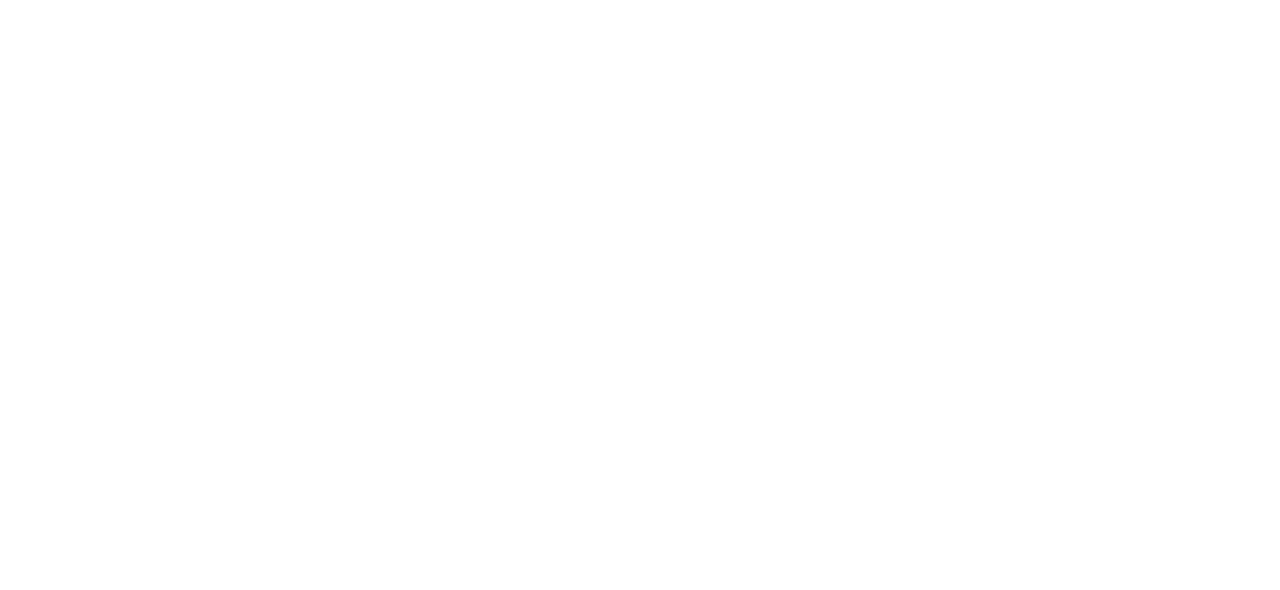
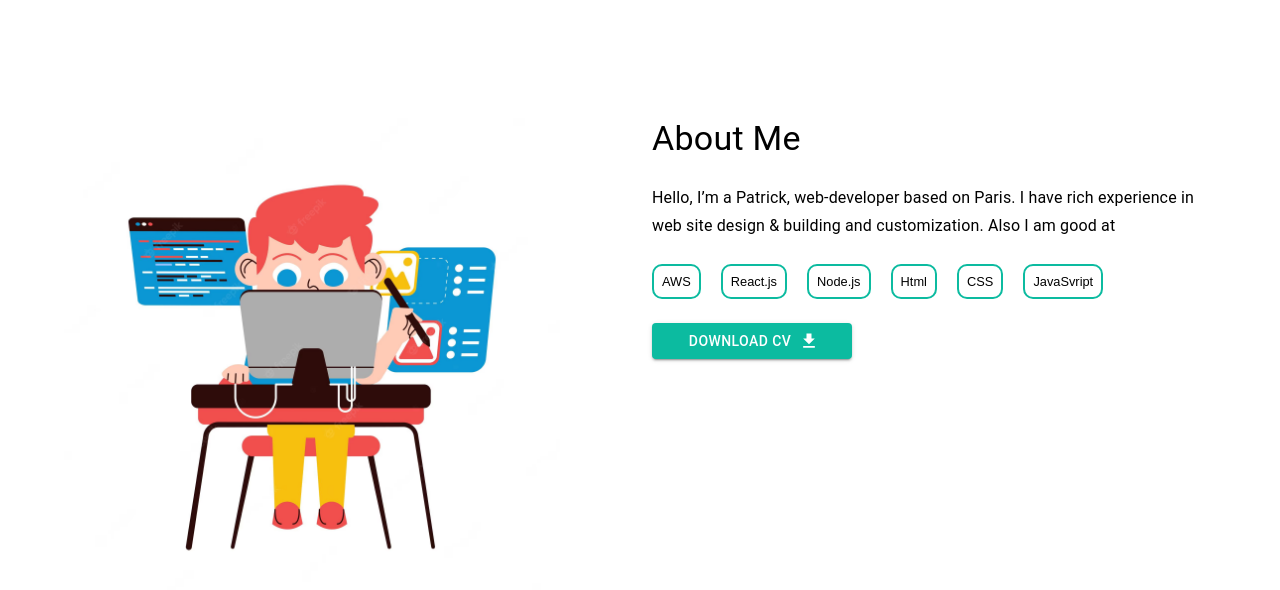
Before and after one commit to Sahillather002/Portfolio, a React (Create React App) app: page / in a window 1280 px wide. Shown: the top 590 px of the page. Built offline with nearby package versions, Linux system fonts and the light colour scheme.

Commit message:
about me section is added

```diff
--- a/package.json
+++ b/package.json
@@ -3,6 +3,10 @@
   "version": "0.1.0",
   "private": true,
   "dependencies": {
+    "@emotion/react": "^11.10.5",
+    "@emotion/styled": "^11.10.5",
+    "@mui/icons-material": "^5.11.0",
+    "@mui/material": "^5.11.8",
     "@testing-library/jest-dom": "^5.16.5",
     "@testing-library/react": "^13.4.0",
     "@testing-library/user-event": "^13.5.0",
--- a/src/App.js
+++ b/src/App.js
@@ -1,10 +1,11 @@
 import './App.css';
+import AboutMe from './components/AboutMe';
 
 function App() {
   return (
-    <div className="App">
-
-    </div>
+    <>
+    <AboutMe />
+    </>
   );
 }
 
--- /dev/null
+++ b/src/components/AboutMe.js
@@ -0,0 +1,71 @@
+import React from "react";
+import { Grid, Box, Container, Button, Typography } from "@mui/material";
+import boy from "../assets/boy-img.png";
+import DownloadIcon from "@mui/icons-material/Download";
+
+function AboutMe() {
+  const skills = ["AWS", "React.js", "Node.js", "Html", "CSS", "JavaSvript"];
+  return (
+    <>
+      <Box sx={{ height: "90vh", display: "flex", alignItems: "center" }}>
+        <Container>
+          <Grid
+            container
+            rowSpacing={1}
+            columnSpacing={{ xs: 1, sm: 2, md: 3 }}
+          >
+            <Grid item xs={6}>
+              <img src={boy} style={{ width: "88%" }} />
+            </Grid>
+            <Grid item xs={6}>
+              <Typography variant="h4" sx={{ mb: 3 }}>
+                About Me
+              </Typography>
+              <Typography variant="subtitle1" sx={{ mb: 3 }}>
+                Hello, I’m a Patrick, web-developer based on Paris. I have rich
+                experience in web site design & building and customization. Also
+                I am good at
+              </Typography>
+              <Box
+                sx={{
+                  display: "flex",
+                  justifyContent: "space-between",
+                  width: "80%",
+                  flexWrap: "wrap",
+                  my: 3,
+                }}
+              >
+                {skills.map((item) => {
+                  return (
+                    <button
+                      key="item"
+                      style={{
+                        padding: "8px",
+                        backgroundColor: "transparent",
+                        border: "2px solid #0CBBA0",
+                        borderRadius: "10px",
+                        fontSize: "0.8rem",
+                      }}
+                    >
+                      {item}
+                    </button>
+                  );
+                })}
+              </Box>
+              <Button
+                variant="contained"
+                size="medium"
+                sx={{ backgroundColor: "#0CBBA0", width: "200px" }}
+                endIcon={<DownloadIcon />}
+              >
+                Download CV
+              </Button>
+            </Grid>
+          </Grid>
+        </Container>
+      </Box>
+    </>
+  );
+}
+
+export default AboutMe;
```
Also changed, not shown: src/assets/boy-img.png (added), 1 other file (tests, documents, lock files or other folders).
